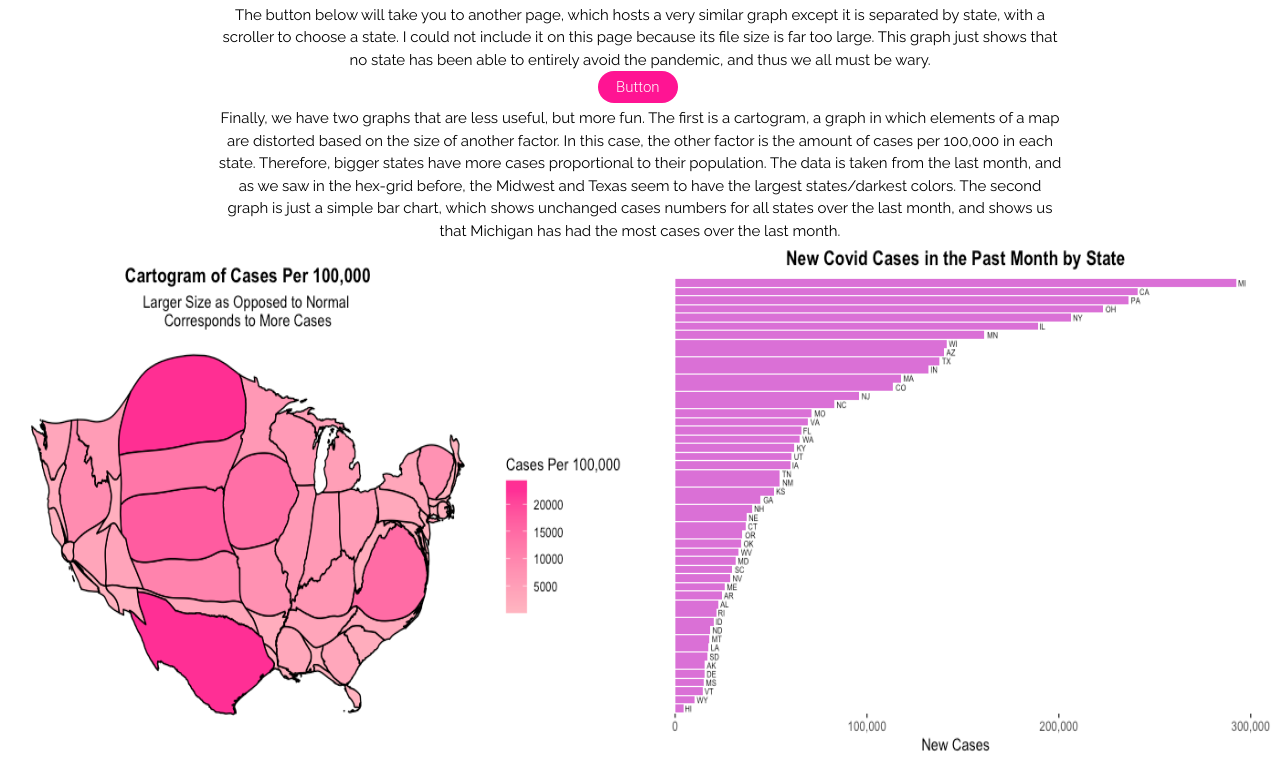
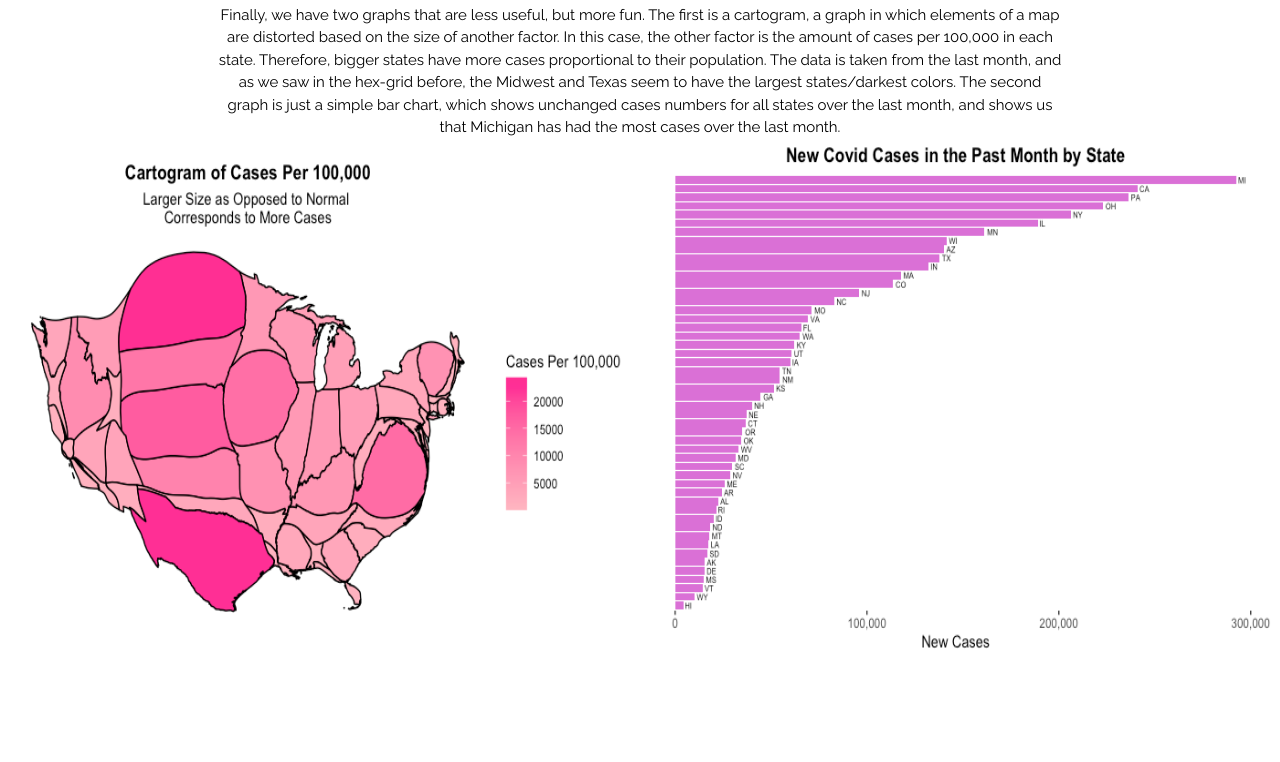
Before and after one commit to Parker-Beck/DSCI304FINAL, a plain HTML site: page index.html in a window 1280 px wide. Shown: the part 2849-3611 px from the top of the page. After the commit the page ends 3508 px from the top, so only its background shows below. Drawn offline with nearby package versions, Linux system fonts and the light colour scheme.

Commit message:
Update index.html

```diff
--- a/index.html
+++ b/index.html
@@ -102,19 +102,6 @@ body, html {height: 100%}
 
 
 <p class="center" style="width: 66%;text-align: center">
-  The button below will take you to another page, which hosts a very similar graph except it is separated by state, with a
-  scroller to choose a state. I could not include it on this page because its file size is far too large. This graph just shows
-  that no state has been able to entirely avoid the pandemic, and thus we all must be wary.
-</p>
-
-<div style="text-align: center">
-  <a href="StateCases.html" class="button3">
-    Button
-  </a>
-</div>
-
-
-<p class="center" style="width: 66%;text-align: center">
   Finally, we have two graphs that are less useful, but more fun. The first is a cartogram, a graph in which elements of a
   map are distorted based on the size of another factor. In this case, the other factor is the amount of cases per 100,000 in each state.
   Therefore, bigger states have more cases proportional to their population. The data is taken from the last month, and as we saw
```
